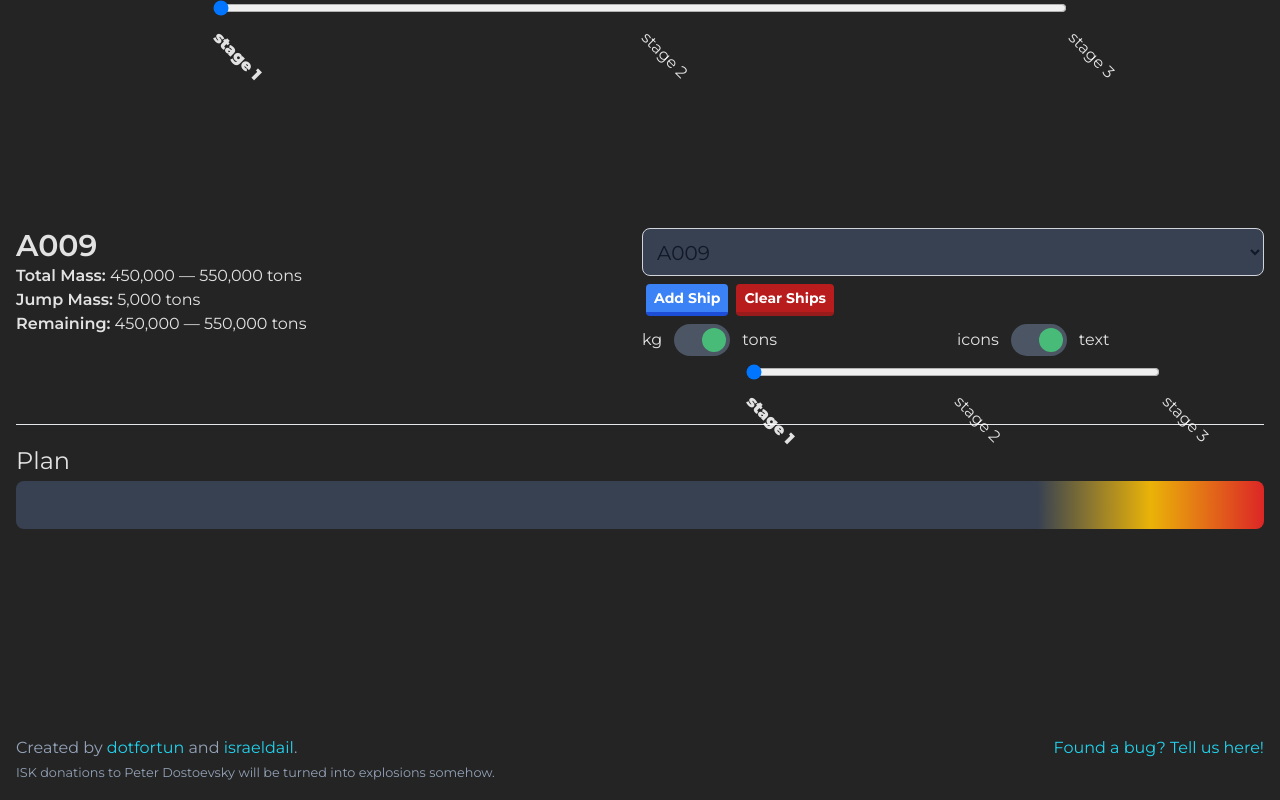
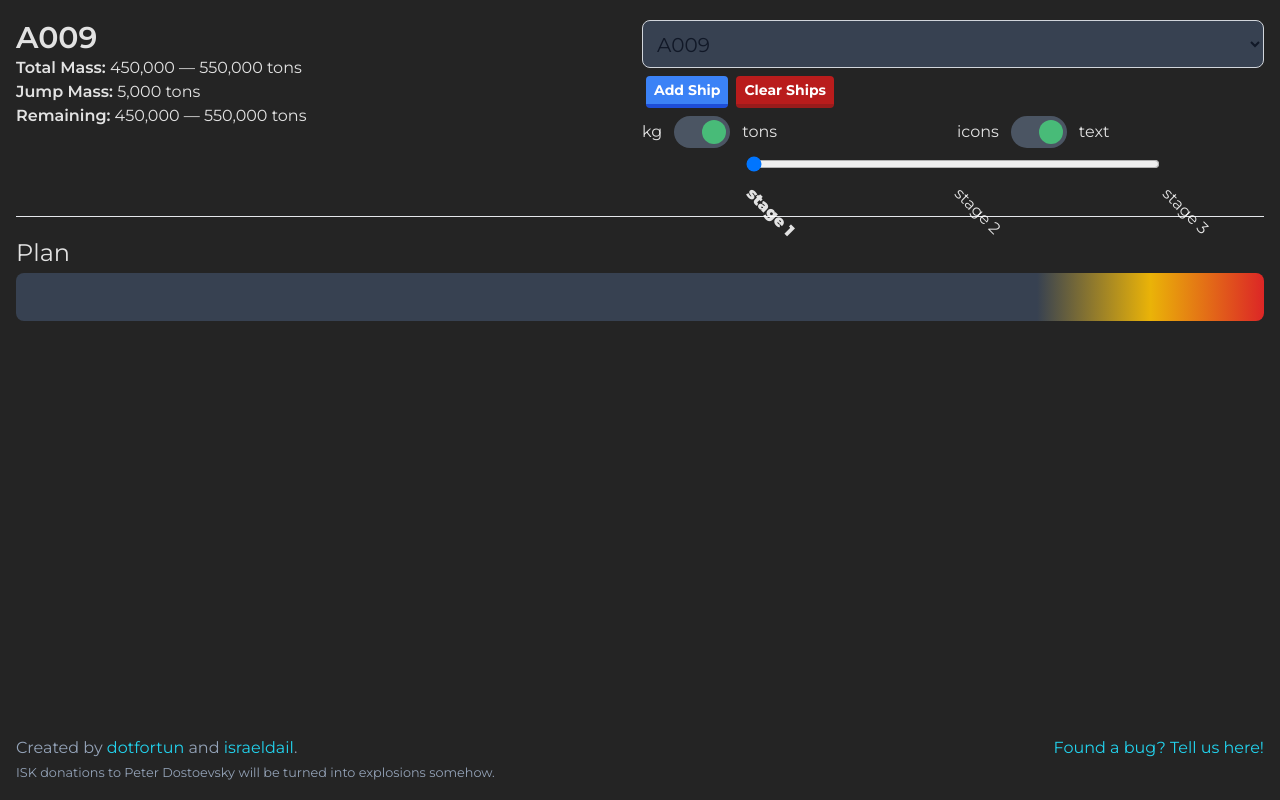
Before and after one commit to dotfortun/wormroller, a Vue app: page / in a window 1280 px wide. Built offline with nearby package versions, Linux system fonts and the light colour scheme.

Commit message:
Moving on to styling this interface in place.

```diff
--- a/src/App.vue
+++ b/src/App.vue
@@ -42,9 +42,6 @@ const massStatus = ref(stages[0]);
 </script>
 
 <template>
-  <div class="w-full h-92">
-    <RadioGroup v-model:model-value="massStatus" :options="stages" />
-  </div>
   <main class="container">
     <div class="wh-info">
       <h2 class="col-span-full">{{ store.selectedWH.type }}</h2>
```
